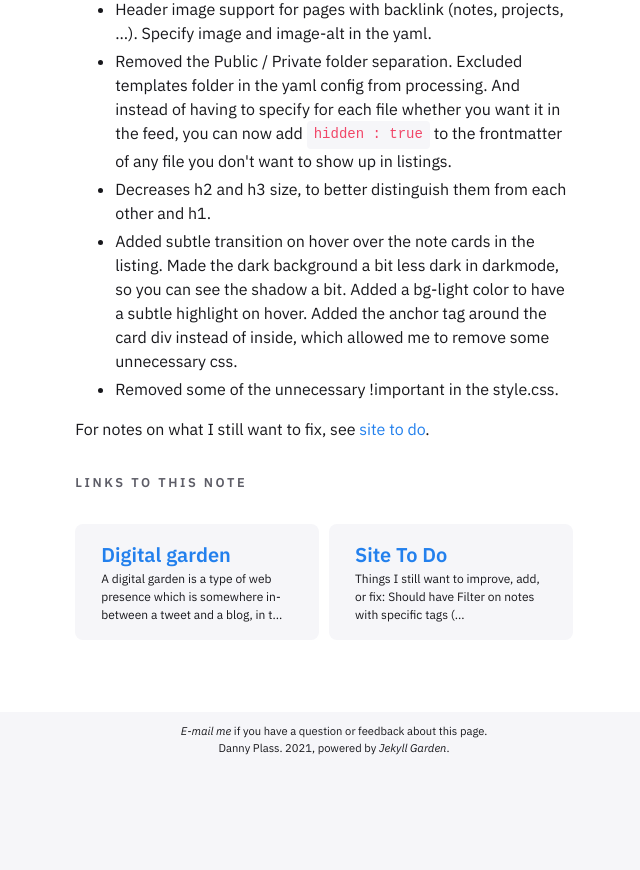
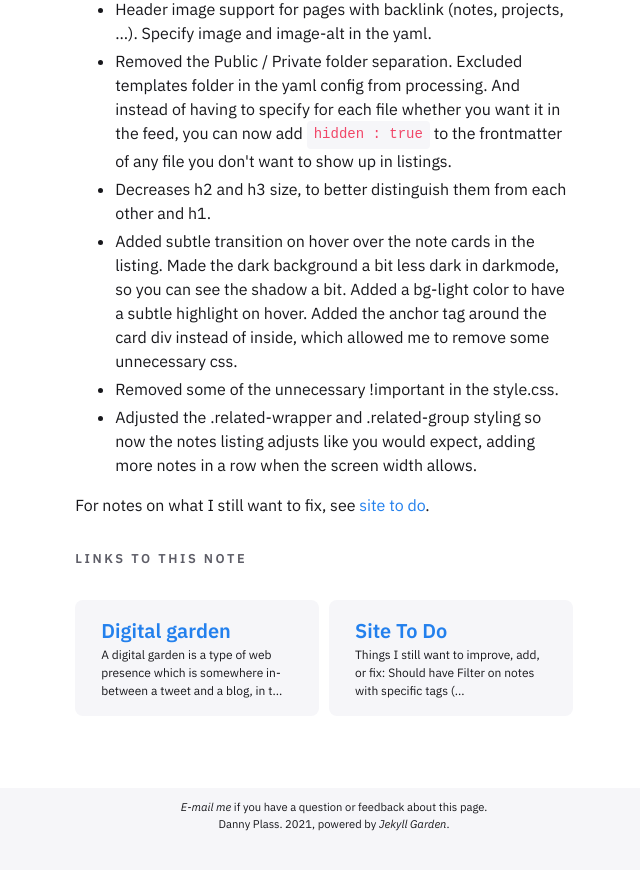
Before and after one commit to dplass/dplass.github.io, a Jekyll site: the page built from _notes/site setup.md, in a window 1280 px wide and 900 px high, scrolled down 1012 px. Shown: the top 870 px of the window, without its empty margins (316-956 px from the left). Built offline with Jekyll 4.4.1, drawn with Linux system fonts in a browser that asks for light colours; before the commit the page ends 1836 px from its top, so only the background shows below that.

Commit message:
Update theme description and todo file accordingly
adding about the adjusted note listing

```diff
--- a/_notes/site setup.md
+++ b/_notes/site setup.md
@@ -26,5 +26,6 @@ I have been refactoring code to make it better adhere to Jekyll standards (which
 - Decreases h2 and h3 size, to better distinguish them from each other and h1.
 - Added subtle transition on hover over the note cards in the listing. Made the dark background a bit less dark in darkmode, so you can see the shadow a bit. Added a bg-light color to have a subtle highlight on hover. Added the anchor tag around the card div instead of inside, which allowed me to remove some unnecessary css.
 - Removed some of the unnecessary !important in the style.css.
+- Adjusted the .related-wrapper and .related-group styling so now the notes listing adjusts like you would expect, adding more notes in a row when the screen width allows.
 
 For notes on what I still want to fix, see [[site to do]].
```
Also changed, not shown: _notes/site to do.md (+0 -1 lines).
